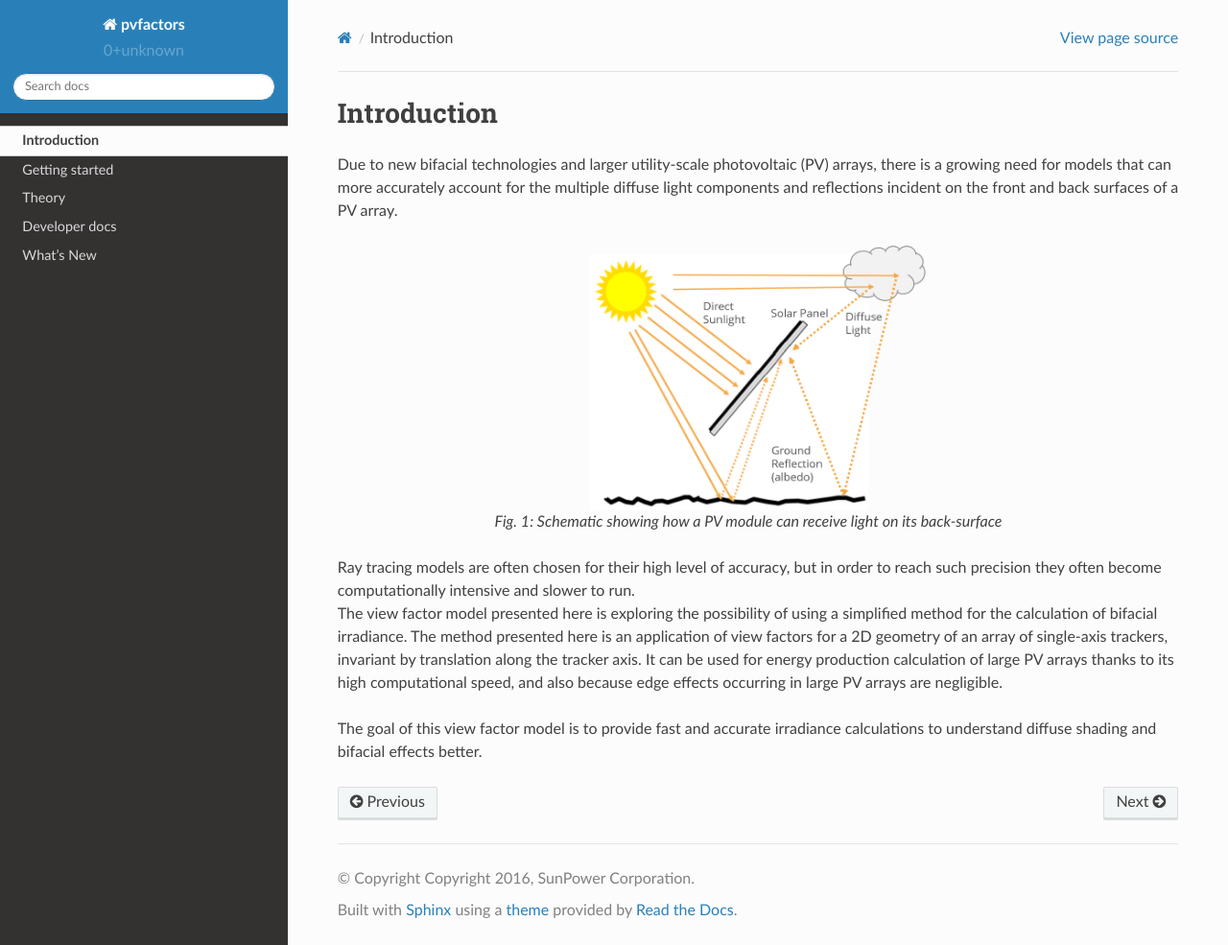
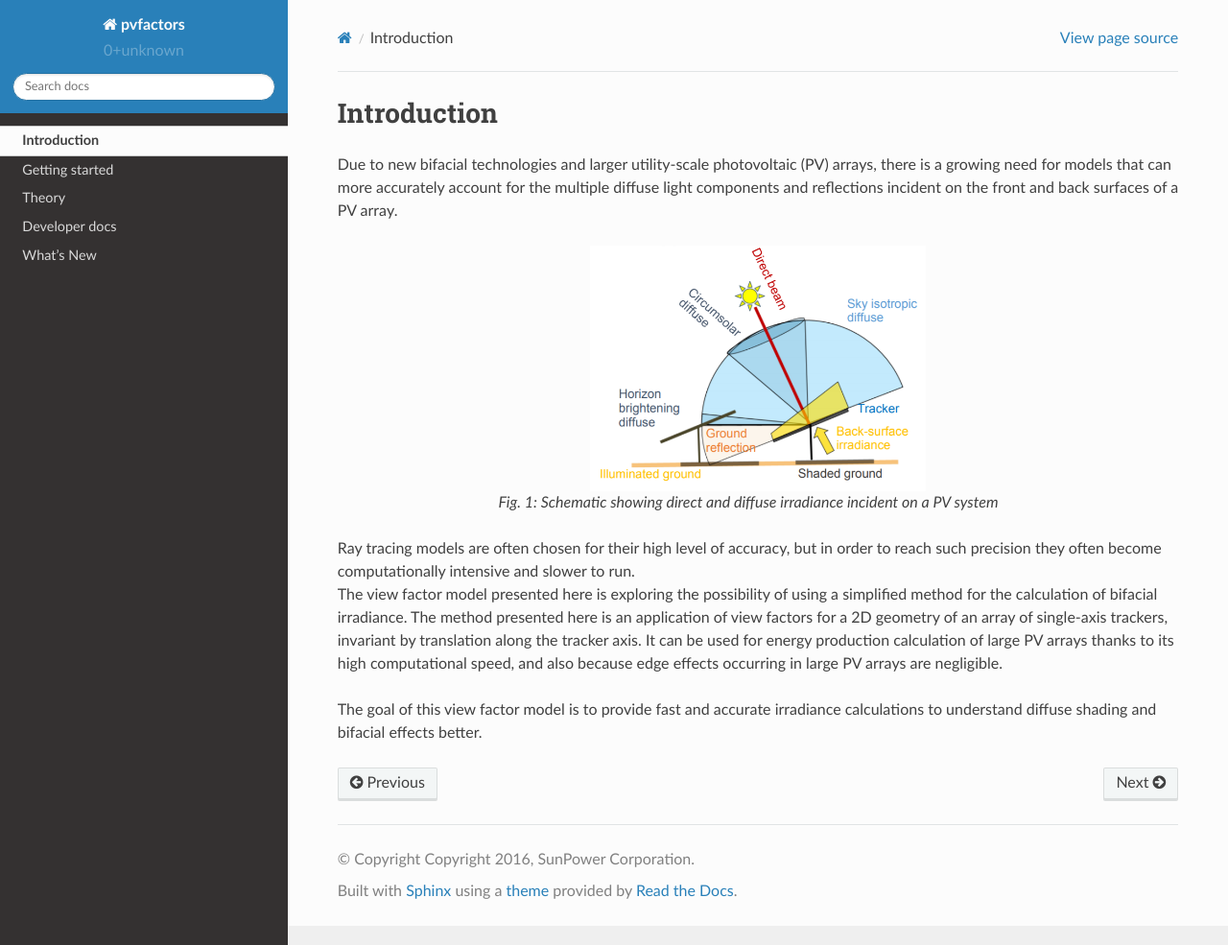
Before and after one commit to SunPower/pvfactors, a Sphinx documentation site: the page built from pvfactors/docs/intro.rst, in a window 1280 px wide and 985 px high. Shown: the whole window at 96% size. Built offline with Sphinx 7.4.7 and the Read the Docs theme 2.0.0, drawn with Linux system fonts in a browser that asks for light colours.

Commit message:
Updating introduction picture with one from paper

```diff
--- a/pvfactors/docs/intro.rst
+++ b/pvfactors/docs/intro.rst
@@ -5,11 +5,11 @@ Introduction
 
 | Due to new bifacial technologies and larger utility-scale photovoltaic (PV) arrays, there is a growing need for models that can more accurately account for the multiple diffuse light components and reflections incident on the front and back surfaces of a PV array.
 
-.. figure:: /theory/intro_pictures/Schematic_bifacial_module.png
+.. figure:: /theory/intro_pictures/Irradiance_components.PNG
    :align: center
    :width: 40%
 
-   Fig. 1: Schematic showing how a PV module can receive light on its back-surface
+   Fig. 1: Schematic showing direct and diffuse irradiance incident on a PV system
 
 | Ray tracing models are often chosen for their high level of accuracy, but in order to reach such precision they often become computationally intensive and slower to run.
 | The view factor model presented here is exploring the possibility of using a simplified method for the calculation of bifacial irradiance. The method presented here is an application of view factors for a 2D geometry of an array of single-axis trackers, invariant by translation along the tracker axis. It can be used for energy production calculation of large PV arrays thanks to its high computational speed, and also because edge effects occurring in large PV arrays are negligible.
```
Also changed, not shown: pvfactors/docs/theory/intro_pictures/Irradiance_components.PNG (added), pvfactors/docs/theory/intro_pictures/Schematic_bifacial_module.png (deleted).
